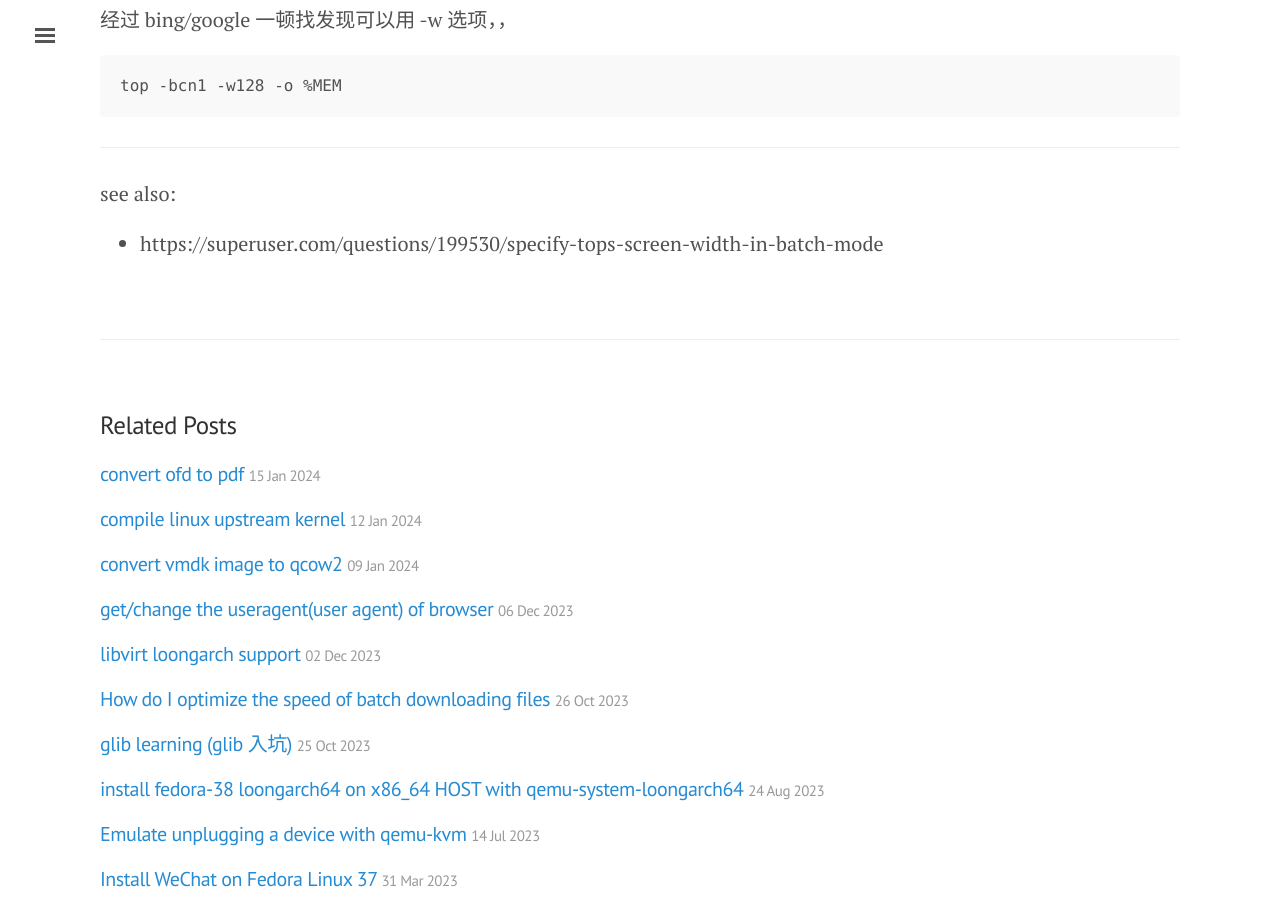
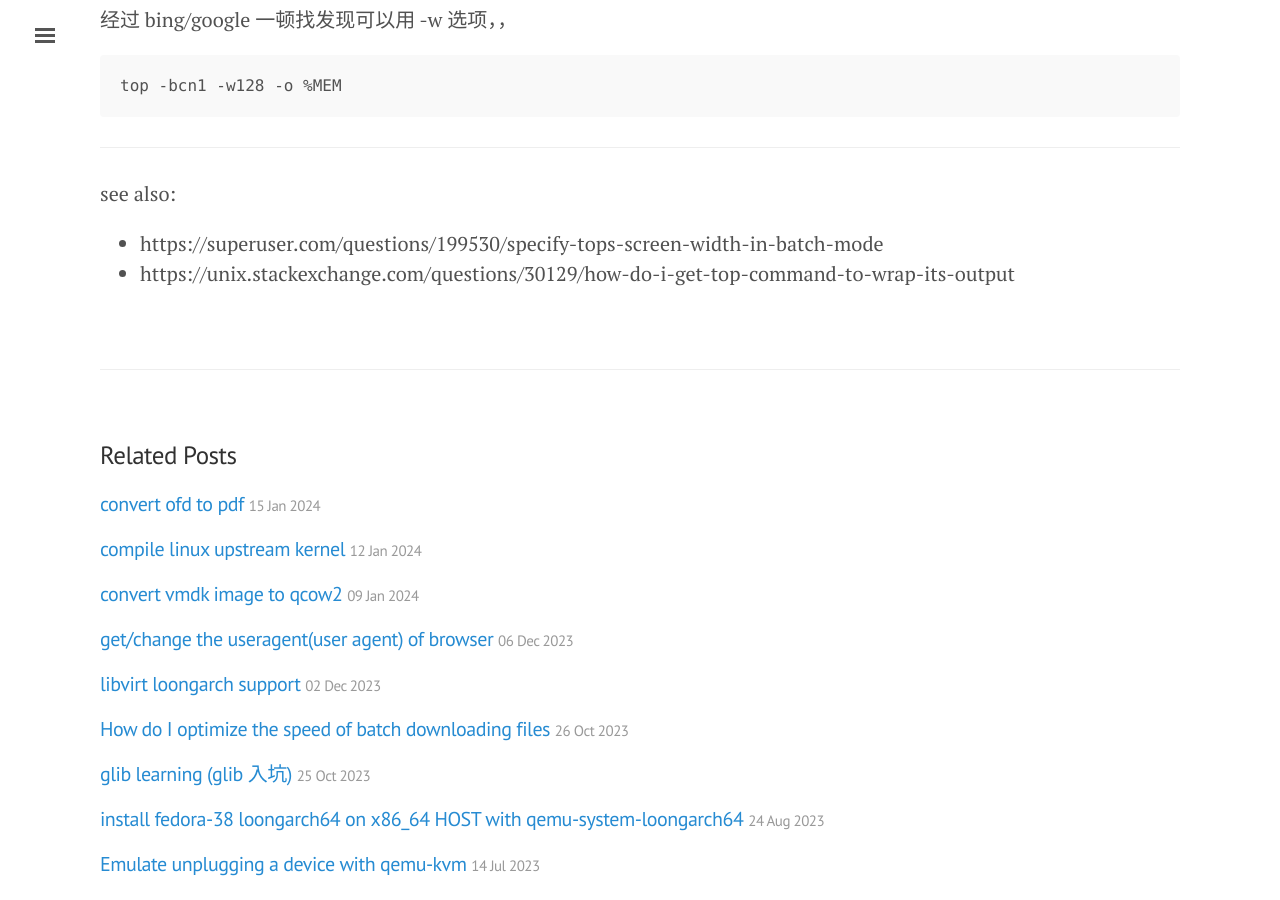
Before and after one commit to tcler/tcler.github.io, a Jekyll site: the page built from _posts/2024-01-01-top-screen-width-in-script.md, in a window 1280 px wide and 900 px high, scrolled down 503 px. Built offline with Jekyll 4.4.1, drawn with Linux system fonts in a browser that asks for light colours; some of the changed lines change nothing that is shown.

Commit message:
Update 2024-01-01-top-screen-width-in-script.md

```diff
--- a/_posts/2024-01-01-top-screen-width-in-script.md
+++ b/_posts/2024-01-01-top-screen-width-in-script.md
@@ -18,3 +18,4 @@ top -bcn1 -w128 -o %MEM
 ---
 see also:
 - https://superuser.com/questions/199530/specify-tops-screen-width-in-batch-mode
+- https://unix.stackexchange.com/questions/30129/how-do-i-get-top-command-to-wrap-its-output
```
